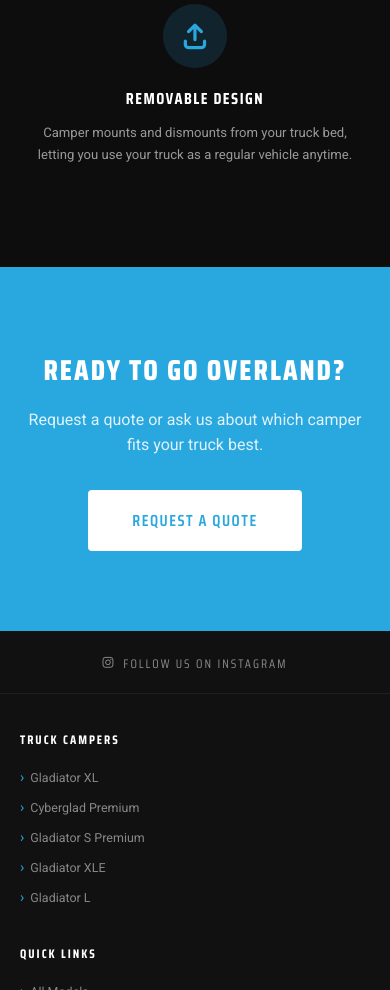
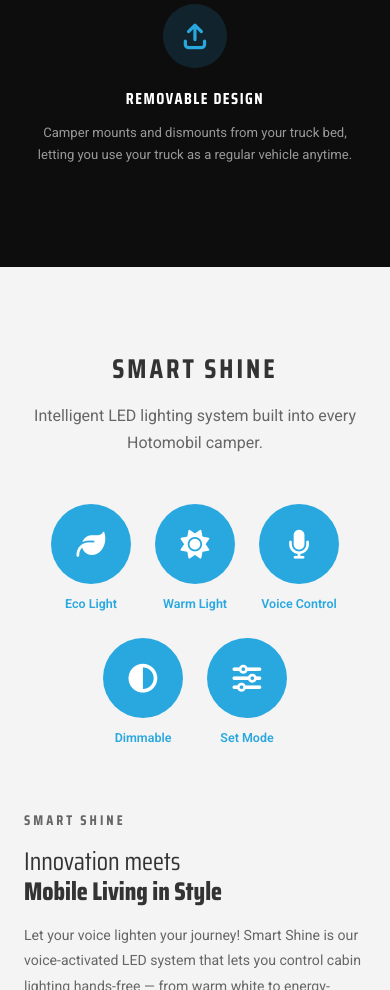
Before and after one commit to devrankacan/gemoutdoor, a PHP site: page / in a window 390 px wide. Shown: the part 5510-6500 px from the top of the page. Run offline with PHP 8.4, Linux system fonts and the light colour scheme.

Commit message:
Add Smart Shine section with fixed before/after slider PC layout
- Add shine-section to index.html: 5 icons row + 2-col grid (text + slider)
- CSS: properly centered icons row, 2-col grid (1fr 1.4fr), correct
  before/after slider structure (ba-slider, ba-before, ba-handle)
- JS: syncImgWidth() sets before-image pixel width = slider width so
  overflow:hidden clips correctly on all screen sizes; re-syncs on resize
- Responsive: tablet collapses to 1-col, icons gap reduced on mobile

https://claude.ai/code/session_01P8JQ9mYZUeoertXLQTiEcv

```diff
--- a/css/style.css
+++ b/css/style.css
@@ -351,6 +351,135 @@ img { max-width: 100%; height: auto; display: block; }
   color: var(--white); margin-bottom: 10px;
 }
 .feature-item p { font-size: 0.82rem; color: #999; line-height: 1.7; }
+
+/* ============================================================
+   HOME – SMART SHINE + BEFORE/AFTER
+   ============================================================ */
+.shine-section {
+  padding: 80px 0;
+  background: var(--gray-bg);
+}
+.shine-icons {
+  display: flex;
+  justify-content: center;
+  gap: 40px;
+  flex-wrap: wrap;
+  margin: 40px 0 60px;
+}
+.shine-icon-item {
+  display: flex;
+  flex-direction: column;
+  align-items: center;
+  gap: 10px;
+}
+.shine-icon-circle {
+  width: 80px; height: 80px;
+  border-radius: 50%;
+  background: var(--blue);
+  display: flex; align-items: center; justify-content: center;
+  font-size: 1.8rem; color: var(--white);
+  flex-shrink: 0;
+}
+.shine-icon-item span {
+  font-size: 0.78rem;
+  font-weight: 600;
+  color: var(--blue);
+  text-align: center;
+  white-space: nowrap;
+}
+.shine-grid {
+  display: grid;
+  grid-template-columns: 1fr 1.4fr;
+  gap: 60px;
+  align-items: center;
+}
+.shine-label {
+  font-family: var(--font-heading);
+  font-size: 0.72rem;
+  font-weight: 700;
+  letter-spacing: 3px;
+  text-transform: uppercase;
+  color: var(--blue);
+  margin-bottom: 12px;
+}
+.shine-text-col h3 {
+  font-family: var(--font-heading);
+  font-size: clamp(1.6rem, 3vw, 2.2rem);
+  font-weight: 400;
+  color: var(--text);
+  line-height: 1.2;
+  margin-bottom: 16px;
+}
+.shine-text-col h3 strong { font-weight: 800; }
+.shine-text-col p { font-size: 0.88rem; color: var(--text-muted); line-height: 1.8; }
+
+/* Before / After Slider */
+.ba-slider {
+  position: relative;
+  overflow: hidden;
+  cursor: col-resize;
+  border-radius: 4px;
+  line-height: 0;
+  user-select: none;
+  -webkit-user-select: none;
+  box-shadow: 0 8px 32px rgba(0,0,0,0.15);
+}
+.ba-img-after {
+  display: block;
+  width: 100%;
+  height: auto;
+}
+.ba-before {
+  position: absolute;
+  top: 0; left: 0; bottom: 0;
+  width: 50%;
+  overflow: hidden;
+}
+.ba-img-before {
+  position: absolute;
+  top: 0; left: 0;
+  height: 100%;
+  max-width: none;
+  display: block;
+}
+.ba-handle {
+  position: absolute;
+  top: 0; bottom: 0;
+  left: 50%;
+  transform: translateX(-50%);
+  width: 3px;
+  background: rgba(255,255,255,0.85);
+  display: flex;
+  align-items: center;
+  justify-content: center;
+  cursor: col-resize;
+  z-index: 10;
+}
+.ba-handle-btn {
+  width: 38px; height: 38px;
+  border-radius: 50%;
+  background: var(--blue);
+  display: flex; align-items: center; justify-content: center;
+  color: var(--white);
+  font-size: 0.85rem;
+  box-shadow: 0 2px 10px rgba(0,0,0,0.35);
+  flex-shrink: 0;
+}
+.ba-label {
+  position: absolute;
+  top: 12px;
+  padding: 3px 8px;
+  font-size: 0.62rem;
+  font-weight: 700;
+  letter-spacing: 1.5px;
+  text-transform: uppercase;
+  color: var(--white);
+  background: rgba(0,0,0,0.45);
+  border-radius: 2px;
+  line-height: 1.6;
+}
+.ba-label-before { left: 12px; }
+.ba-label-after { right: 12px; }
 
 /* ============================================================
    HOME – CTA BANNER
@@ -1010,6 +1139,8 @@ img { max-width: 100%; height: auto; display: block; }
   .truck-categories { grid-template-columns: 1fr; max-width: 560px; margin: 0 auto; }
   .about-grid { grid-template-columns: 1fr; gap: 36px; }
   .about-img { order: -1; }
+  .shine-grid { grid-template-columns: 1fr; gap: 36px; }
+  .shine-icons { gap: 24px; }
   .about-intro-grid { grid-template-columns: 1fr; gap: 36px; }
   .about-construction-grid { grid-template-columns: 1fr; gap: 36px; }
   .about-construction-img { order: -1; }
--- a/index.html
+++ b/index.html
@@ -203,6 +203,57 @@
     </div>
   </section>
 
+  <!-- SMART SHINE -->
+  <section class="shine-section">
+    <div class="container">
+      <h2 class="section-title text-center">Smart Shine</h2>
+      <p class="section-subtitle text-center">Intelligent LED lighting system built into every Hotomobil camper.</p>
+      <div class="shine-icons">
+        <div class="shine-icon-item">
+          <div class="shine-icon-circle"><i class="fa-solid fa-leaf"></i></div>
+          <span>Eco Light</span>
+        </div>
+        <div class="shine-icon-item">
+          <div class="shine-icon-circle"><i class="fa-solid fa-sun"></i></div>
+          <span>Warm Light</span>
+        </div>
+        <div class="shine-icon-item">
+          <div class="shine-icon-circle"><i class="fa-solid fa-microphone"></i></div>
+          <span>Voice Control</span>
+        </div>
+        <div class="shine-icon-item">
+          <div class="shine-icon-circle"><i class="fa-solid fa-circle-half-stroke"></i></div>
+          <span>Dimmable</span>
+        </div>
+        <div class="shine-icon-item">
+          <div class="shine-icon-circle"><i class="fa-solid fa-sliders"></i></div>
+          <span>Set Mode</span>
+        </div>
+      </div>
+
+      <div class="shine-grid">
+        <div class="shine-text-col">
+          <p class="shine-label">Smart Shine</p>
+          <h3>Innovation meets<br /><strong>Mobile Living in Style</strong></h3>
+          <p>Let your voice lighten your journey! Smart Shine is our voice-activated LED system that lets you control cabin lighting hands-free — from warm white to energy-saving eco mode.</p>
+        </div>
+        <div class="shine-slider-col">
+          <div id="baSlider" class="ba-slider">
+            <img class="ba-img-after" src="https://peru-dragonfly-236453.hostingersite.com/wp-content/uploads/2025/11/after.png" alt="After" />
+            <div id="baBefore" class="ba-before">
+              <img class="ba-img-before" src="https://peru-dragonfly-236453.hostingersite.com/wp-content/uploads/2025/11/after.png" alt="Before" />
+            </div>
+            <div id="baHandle" class="ba-handle">
+              <span class="ba-handle-btn"><i class="fa-solid fa-left-right"></i></span>
+            </div>
+            <span class="ba-label ba-label-before">BEFORE</span>
+            <span class="ba-label ba-label-after">AFTER</span>
+          </div>
+        </div>
+      </div>
+    </div>
+  </section>
+
   <!-- CTA -->
   <section class="cta-banner">
     <div class="container">
--- a/js/main.js
+++ b/js/main.js
@@ -98,9 +98,21 @@ document.querySelectorAll('a[href^="#"]').forEach(function (anchor) {
   var slider = document.getElementById('baSlider');
   if (!slider) return;
 
-  var before = document.getElementById('baBefore');
-  var handle = document.getElementById('baHandle');
+  var before    = document.getElementById('baBefore');
+  var handle    = document.getElementById('baHandle');
+  var beforeImg = slider.querySelector('.ba-img-before');
   var isDragging = false;
+
+  // Keep the before-image the same pixel width as the slider
+  // so overflow:hidden clips correctly at any handle position
+  function syncImgWidth() {
+    if (beforeImg) beforeImg.style.width = slider.offsetWidth + 'px';
+  }
+  syncImgWidth();
+  window.addEventListener('resize', syncImgWidth);
+  // Also sync after the after-image loads (it sets the slider height)
+  var afterImg = slider.querySelector('.ba-img-after');
+  if (afterImg) afterImg.addEventListener('load', syncImgWidth);
 
   function setPosition(clientX) {
     var rect = slider.getBoundingClientRect();
```
